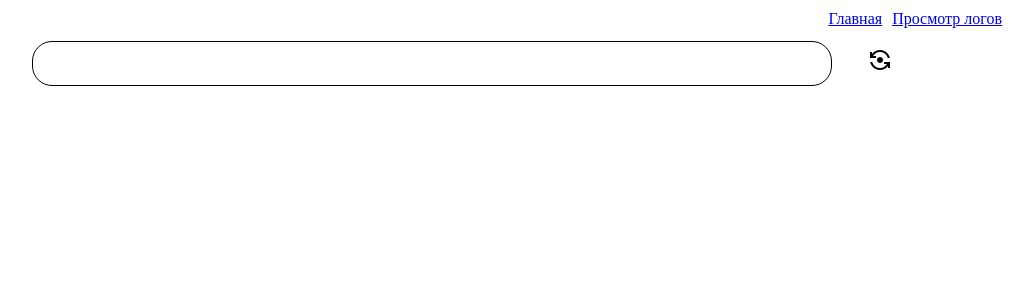
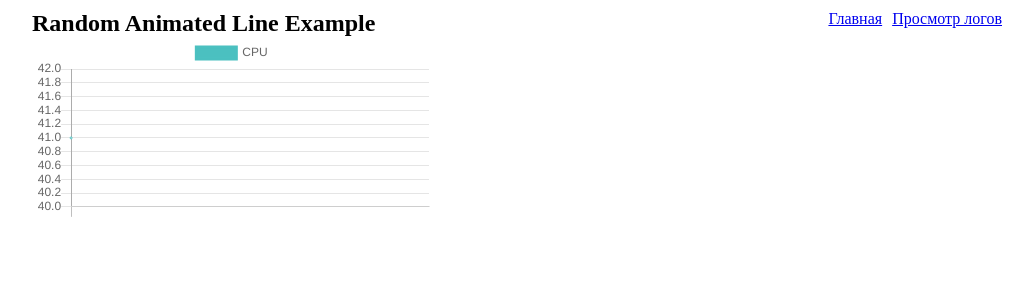
Before and after one commit to vlaskatenev/frontend_PM_React, a React (Create React App) app: page /taskmgr in a window 1280 px wide. Before the commit this address led to /. Shown: the top 300 px of the page, without its empty margins (168-1201 px from the left). Built offline with nearby package versions, Linux system fonts and the light colour scheme.

Commit message:
create taskMgr page and added Graph.js

```diff
--- a/package.json
+++ b/package.json
@@ -7,8 +7,10 @@
     "@testing-library/react": "^9.3.2",
     "@testing-library/user-event": "^7.1.2",
     "axios": "^0.20.0",
+    "chart.js": "^2.9.3",
     "node-sass": "^4.14.1",
     "react": "^16.13.1",
+    "react-chartjs-2": "^2.10.0",
     "react-dom": "^16.13.1",
     "react-redux": "^7.2.1",
     "react-router-dom": "^5.2.0",
--- a/src/App.js
+++ b/src/App.js
@@ -5,6 +5,7 @@ import {connect} from "react-redux";
 import InstallSoft from "./containers/InstallSoft/InstallSoft";
 import History from "./containers/History/History";
 import HistoryDetail from "./containers/HistoryDetail/HistoryDetail";
+import TaskMgr from "./containers/TaskMgr/TaskMgr";
 
 class App extends Component {
 
@@ -15,6 +16,7 @@ class App extends Component {
     const routes = (
         <Switch>
           <Route path='/history/:id' component={HistoryDetail}/>
+          <Route path='/taskmgr' exact component={TaskMgr}/>
           <Route path='/history' exact component={History}/>
           <Route path='/' exact component={InstallSoft}/>
           <Redirect to={"/"}/>
--- /dev/null
+++ b/src/components/Graph/Graph.js
@@ -0,0 +1,47 @@
+import React, {Component} from "react";
+import {Line} from "react-chartjs-2";
+
+export default class Graph extends Component {
+
+    componentWillMount(){
+        this.setState(this.props.initialState)
+    }
+
+    componentDidMount(){
+
+        const _this = this
+
+        setInterval(() => {
+            const oldLabels = _this.state.labels
+            const newLabels = oldLabels
+            const oldDataSet = _this.state.datasets[0]
+            const newData = [...oldDataSet.data]
+
+            newLabels.push('')
+            newData.push(Math.floor(Math.random() * 100))
+
+            const newDataSet = {
+                ...oldDataSet
+            };
+
+            newDataSet.data = newData
+
+            const newState = {
+                ...this.props.initialState,
+                datasets: [newDataSet],
+                labels: [...newLabels]
+            };
+
+            _this.setState(newState)
+        }, 5000)
+    }
+
+    render() {
+        console.log('Новое состояние: ', this.state.datasets[0].data)
+        return (
+            <Line
+                data={this.state}
+            />
+        );
+    }
+}
--- /dev/null
+++ b/src/components/Graph/initialState.js
@@ -0,0 +1,28 @@
+export const initialState = label => {
+    return {
+        labels: [],
+        datasets: [
+            {
+                label: label,
+                fill: false,
+                lineTension: 0.1,
+                backgroundColor: 'rgba(75,192,192,0.4)',
+                borderColor: 'rgba(75,192,192,1)',
+                borderCapStyle: 'butt',
+                borderDash: [],
+                borderDashOffset: 0.0,
+                borderJoinStyle: 'miter',
+                pointBorderColor: 'rgba(75,192,192,1)',
+                pointBackgroundColor: '#fff',
+                pointBorderWidth: 1,
+                pointHoverRadius: 5,
+                pointHoverBackgroundColor: 'rgba(75,192,192,1)',
+                pointHoverBorderColor: 'rgba(220,220,220,1)',
+                pointHoverBorderWidth: 2,
+                pointRadius: 1,
+                pointHitRadius: 10,
+                data: []
+            }
+        ]
+    }
+}
--- /dev/null
+++ b/src/containers/TaskMgr/TaskMgr.js
@@ -0,0 +1,25 @@
+import React, {Component} from 'react';
+import './TaskMgr.css'
+import Graph from "../../components/Graph/Graph";
+import {initialState} from "../../components/Graph/initialState";
+
+
+class TaskMgr extends Component {
+
+    render() {
+        return (
+            <div style={{
+                height: "250px",
+                width: "400px"
+            }}>
+                <h2>Random Animated Line Example</h2>
+                <Graph
+                    initialState={initialState('CPU')}
+                />
+            </div>
+        );
+    }
+}
+
+
+export default TaskMgr
```
Also changed, not shown: src/containers/TaskMgr/TaskMgr.css (added), 1 other file (tests, documents, lock files or other folders).
